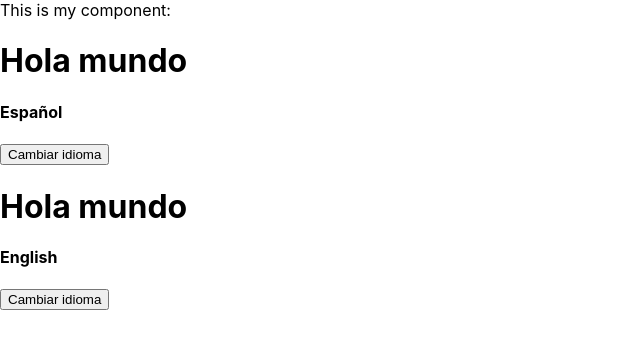
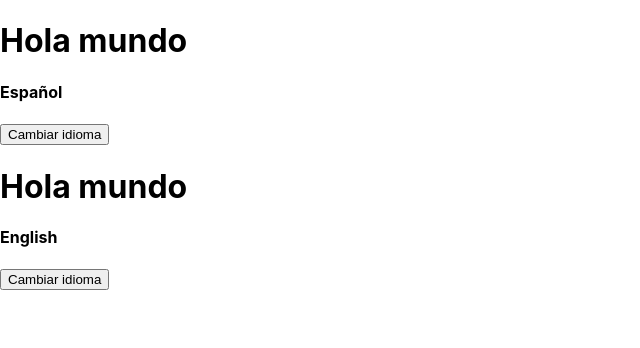
Before and after one commit to mauroolsen/ReactJS-development, a React (Create React App) app in the folder my-app/: page / in a window 1280 px wide. Shown: the top 348 px of the page, without its empty margins (0-640 px from the left). Built offline with nearby package versions, Linux system fonts and the light colour scheme.

Commit message:
Update App.js

```diff
--- a/my-app/src/App.js
+++ b/my-app/src/App.js
@@ -6,7 +6,6 @@ class App extends React.Component {
   render() {
     return (
       <div className="App">
-        This is my component:
         <HelloWorld subtitle="Español" />
         <HelloWorld subtitle="English" />
       </div>
```
